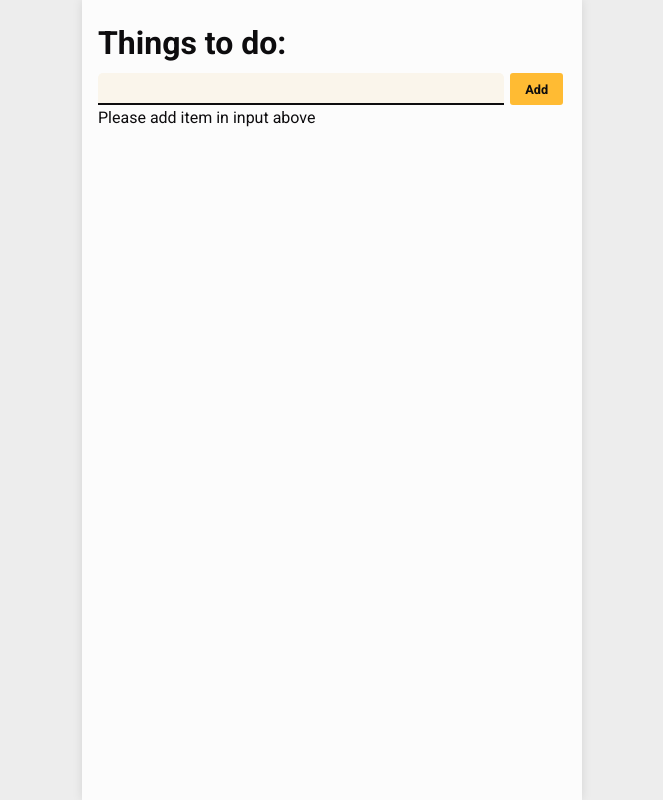
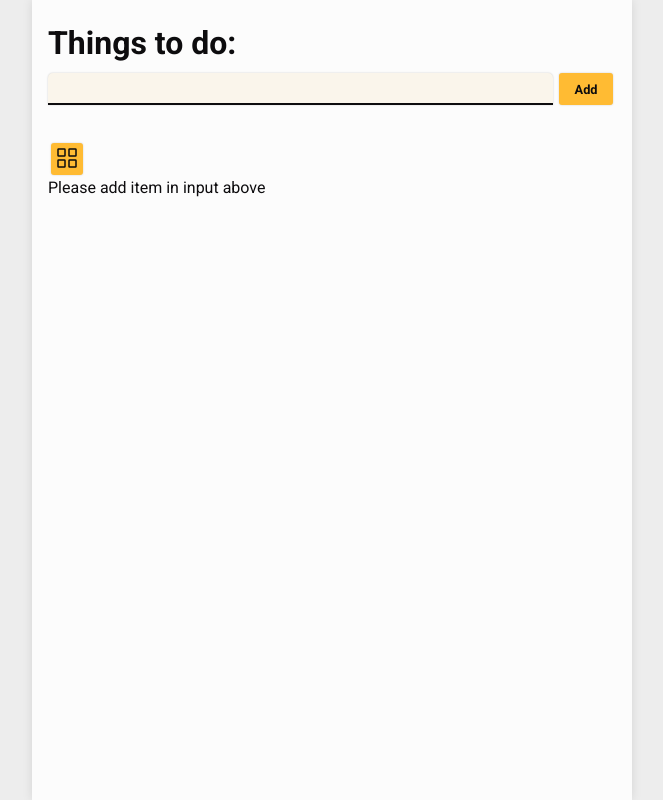
Before and after one commit to artursem/todo-typescript, a React (Create React App) app: page / in a window 1280 px wide. Shown: the whole page, without its empty margins (308-971 px from the left). Built offline with nearby package versions, Linux system fonts and the light colour scheme.

Commit message:
add display as grid

```diff
--- a/src/components/TodoInput.module.css
+++ b/src/components/TodoInput.module.css
@@ -4,6 +4,7 @@
 	justify-content: space-between;
 	align-items: center;
 	width: 100%;
+	padding-bottom: 2rem;
 }
 
 .input {
@@ -19,4 +20,5 @@
 	font-weight: bold;
 	color: var(--black);
 	padding: 5px;
+	box-shadow: 0 0 2px rgba(0, 0, 0, 0.2);
 }
--- a/src/components/TodoItem.module.css
+++ b/src/components/TodoItem.module.css
@@ -5,7 +5,6 @@
 	align-items: top;
 	border-radius: 5px;
 
-	margin: 10px 0;
 	background-color: var(--accentLight);
 	box-shadow: 0 0 2px rgba(0, 0, 0, 0.2);
 	transition: all 0.2s ease-out;
--- /dev/null
+++ b/src/components/TodoList.module.css
@@ -0,0 +1,15 @@
+.list {
+	display: grid;
+}
+
+.displayAsList {
+	grid-template-columns: 1fr;
+	row-gap: 1rem;
+}
+
+.displayAsGrid {
+	grid-template-columns: repeat(auto-fit, minmax(200px, 1fr));
+	/* grid-template-rows: repeat(auto-fit, minmax(200px, 1fr)); */
+	column-gap: 0.5rem;
+	row-gap: 0.5rem;
+}
--- a/src/components/TodoList.tsx
+++ b/src/components/TodoList.tsx
@@ -1,9 +1,21 @@
-import { FC, useContext } from 'react';
+import { FC, Fragment, useContext, useState } from 'react';
 import { TodoContext } from '../store/todo-context';
 import TodoItem from './TodoItem';
+import classes from './TodoList.module.css';
+import Button from './UI/Button';
+import IconGrid from './UI/icons/IconGrid';
+import IconList from './UI/icons/IconList';
 
 const TodoList: FC = () => {
+	const [displayGrid, setDisplayGrid] = useState(false);
+
 	const ctx = useContext(TodoContext);
+
+	const toggleListStyle = () => {
+		setDisplayGrid((prevState) => {
+			return !prevState;
+		});
+	};
 	const listItems = ctx.items.map((todo) => (
 		<TodoItem
 			key={todo.id}
@@ -14,14 +26,23 @@ const TodoList: FC = () => {
 		/>
 	));
 
+	const ulClasses = `${classes.list} ${
+		displayGrid ? classes.displayAsGrid : classes.displayAsList
+	}`;
+
 	return (
-		<ul className='list'>
-			{listItems.length > 0 ? (
-				listItems
-			) : (
-				<p className='emptyText'>Please add item in input above</p>
-			)}
-		</ul>
+		<Fragment>
+			<Button onClick={toggleListStyle}>
+				{displayGrid ? <IconList /> : <IconGrid />}
+			</Button>
+			<ul className={ulClasses}>
+				{listItems.length > 0 ? (
+					listItems
+				) : (
+					<p>Please add item in input above</p>
+				)}
+			</ul>
+		</Fragment>
 	);
 };
 
--- a/src/components/UI/Button.module.css
+++ b/src/components/UI/Button.module.css
@@ -10,10 +10,11 @@
 	margin: 3px;
 	border-radius: 3px;
 	cursor: pointer;
+	box-shadow: 0 0 2px rgba(0, 0, 0, 0.2);
 }
 
 .btn:hover {
 	border-color: var(--accentMid);
 	background-color: var(--accentMid);
-	color: var(--dark);
+	box-shadow: 0 0 5px rgba(0, 0, 0, 0.2);
 }
--- a/src/components/UI/Button.tsx
+++ b/src/components/UI/Button.tsx
@@ -1,22 +1,23 @@
-import { FC } from 'react';
+import { FC, ReactNode } from 'react';
 import classes from './Button.module.css';
 
-type button = {
+type ButtonProps = {
 	type?: 'submit' | 'button' | 'reset';
 	isDisabled?: boolean;
 	onClick?: () => void;
 	height?: string;
 	width?: string;
+	children?: ReactNode;
 };
 
-const Button: FC<button> = ({
+const Button = ({
 	type,
 	isDisabled,
 	onClick,
 	children,
 	height,
 	width,
-}) => {
+}: ButtonProps) => {
 	const buttonHeigth: string = height || '2rem';
 	const buttonWidth: string = width || '2rem';
 	const buttonType: 'submit' | 'button' | 'reset' = type || 'button';
--- a/src/components/UI/Layout.module.css
+++ b/src/components/UI/Layout.module.css
@@ -19,7 +19,7 @@
 	justify-content: flex-start;
 	align-items: stretch;
 
-	width: 500px;
+	width: 600px;
 	min-height: 100vh;
 	border: none;
 	background: var(--white);
--- /dev/null
+++ b/src/components/UI/icons/IconGrid.tsx
@@ -0,0 +1,35 @@
+const IconGrid = () => {
+	return (
+		<svg
+			width='24'
+			height='24'
+			strokeWidth='1.5'
+			viewBox='0 0 24 24'
+			fill='none'
+			xmlns='http://www.w3.org/2000/svg'
+		>
+			<path
+				d='M14 20.4V14.6C14 14.2686 14.2686 14 14.6 14H20.4C20.7314 14 21 14.2686 21 14.6V20.4C21 20.7314 20.7314 21 20.4 21H14.6C14.2686 21 14 20.7314 14 20.4Z'
+				stroke='currentColor'
+				strokeWidth='1.5'
+			/>
+			<path
+				d='M3 20.4V14.6C3 14.2686 3.26863 14 3.6 14H9.4C9.73137 14 10 14.2686 10 14.6V20.4C10 20.7314 9.73137 21 9.4 21H3.6C3.26863 21 3 20.7314 3 20.4Z'
+				stroke='currentColor'
+				strokeWidth='1.5'
+			/>
+			<path
+				d='M14 9.4V3.6C14 3.26863 14.2686 3 14.6 3H20.4C20.7314 3 21 3.26863 21 3.6V9.4C21 9.73137 20.7314 10 20.4 10H14.6C14.2686 10 14 9.73137 14 9.4Z'
+				stroke='currentColor'
+				strokeWidth='1.5'
+			/>
+			<path
+				d='M3 9.4V3.6C3 3.26863 3.26863 3 3.6 3H9.4C9.73137 3 10 3.26863 10 3.6V9.4C10 9.73137 9.73137 10 9.4 10H3.6C3.26863 10 3 9.73137 3 9.4Z'
+				stroke='currentColor'
+				strokeWidth='1.5'
+			/>
+		</svg>
+	);
+};
+
+export default IconGrid;
--- /dev/null
+++ b/src/components/UI/icons/IconList.tsx
@@ -0,0 +1,51 @@
+const IconList = () => {
+	return (
+		<svg
+			width='24'
+			strokeWidth='1.5'
+			height='24'
+			viewBox='0 0 24 24'
+			fill='none'
+			xmlns='http://www.w3.org/2000/svg'
+		>
+			<path
+				d='M9 6L20 6'
+				stroke='currentColor'
+				strokeLinecap='round'
+				strokeLinejoin='round'
+			/>
+			<path
+				d='M3.80002 5.79999L4.60002 6.59998L6.60001 4.59999'
+				stroke='currentColor'
+				strokeLinecap='round'
+				strokeLinejoin='round'
+			/>
+			<path
+				d='M3.80002 11.8L4.60002 12.6L6.60001 10.6'
+				stroke='currentColor'
+				strokeLinecap='round'
+				strokeLinejoin='round'
+			/>
+			<path
+				d='M3.80002 17.8L4.60002 18.6L6.60001 16.6'
+				stroke='currentColor'
+				strokeLinecap='round'
+				strokeLinejoin='round'
+			/>
+			<path
+				d='M9 12L20 12'
+				stroke='currentColor'
+				strokeLinecap='round'
+				strokeLinejoin='round'
+			/>
+			<path
+				d='M9 18L20 18'
+				stroke='currentColor'
+				strokeLinecap='round'
+				strokeLinejoin='round'
+			/>
+		</svg>
+	);
+};
+
+export default IconList;
```
